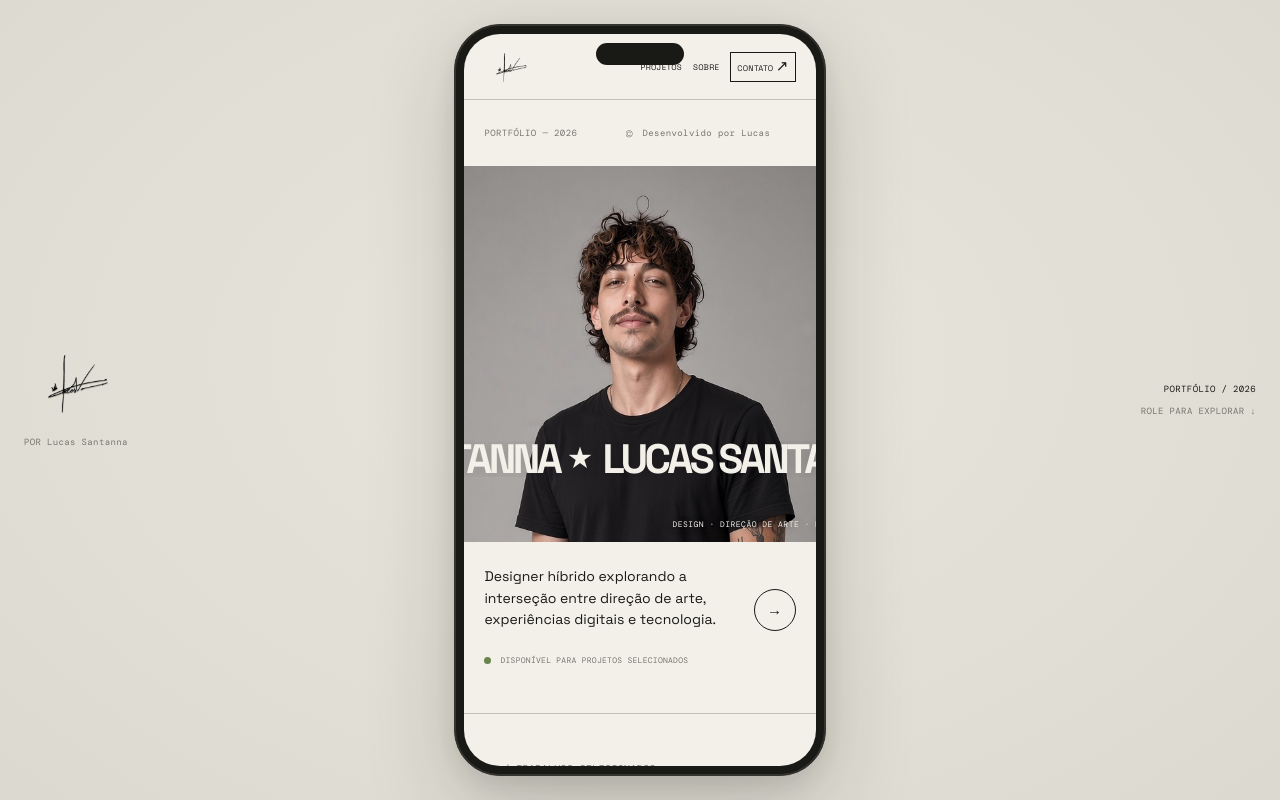
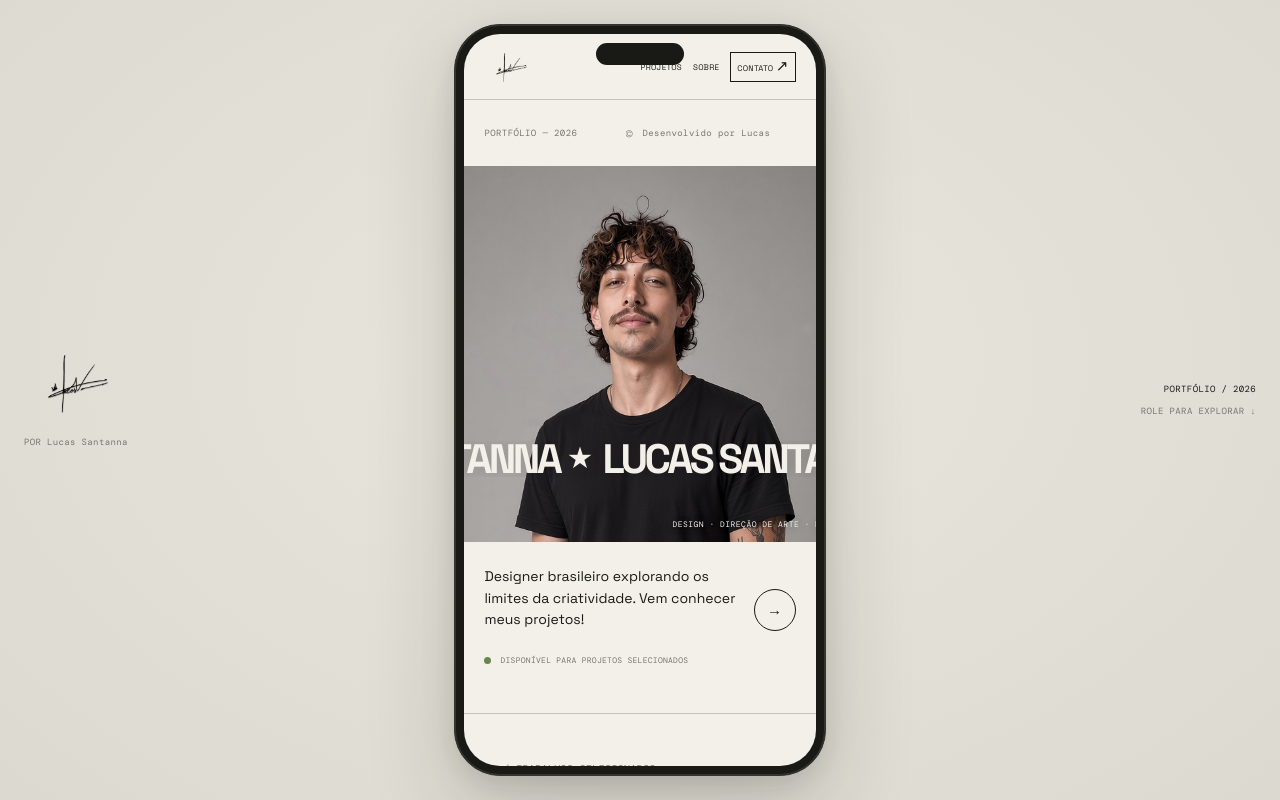
Before and after one commit to 1-galahad/santannalucas, a React (Vite) app: page / in a window 1280 px wide. Built offline with nearby package versions, Linux system fonts and the light colour scheme.

Commit message:
Refine about page and photo layout

```diff
--- a/src/App.jsx
+++ b/src/App.jsx
@@ -257,8 +257,7 @@ function Hero() {
 
       <div className="hero-bottom">
         <p className="hero-description">
-          Designer híbrido explorando a interseção entre direção de arte,
-          experiências digitais e tecnologia.
+          Designer brasileiro explorando os limites da criatividade. Vem conhecer meus projetos!
         </p>
 
         <Link className="round-link" to="/work" aria-label="Explorar projetos">
```
